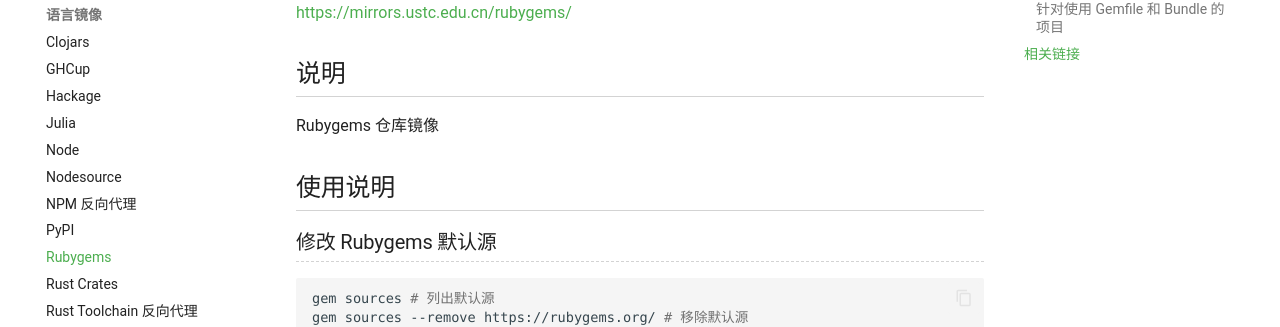
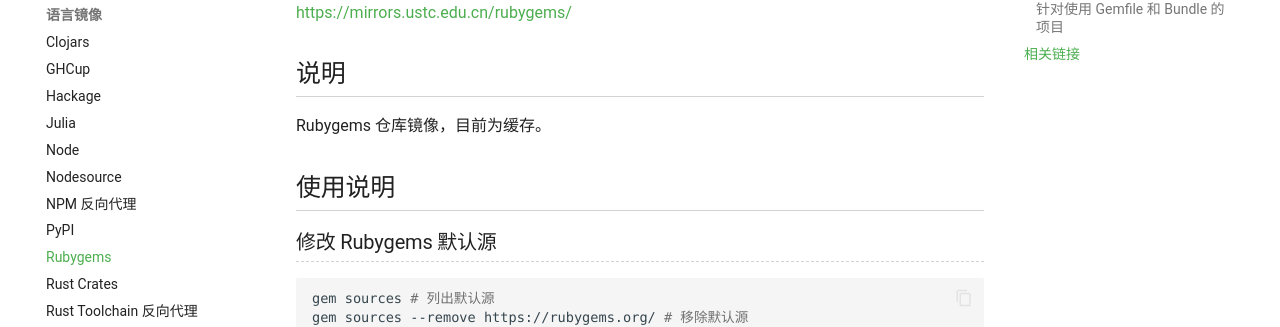
Before and after one commit to ustclug/mirrorhelp, an MkDocs documentation site: the page built from docs/rubygems.md, in a window 1280 px wide and 977 px high. Shown: the part 237-564 px from the top of the window. Built offline with MkDocs 1.6.1 and Material for MkDocs 9.7.7, drawn with Linux system fonts in a browser that asks for light colours; comment, search, counter and statistics services are not loaded.

Commit message:
rubygems: It is cache now

```diff
--- a/docs/rubygems.md
+++ b/docs/rubygems.md
@@ -6,7 +6,7 @@
 
 ## 说明
 
-Rubygems 仓库镜像
+Rubygems 仓库镜像，目前为缓存。
 
 ## 使用说明
 
```
